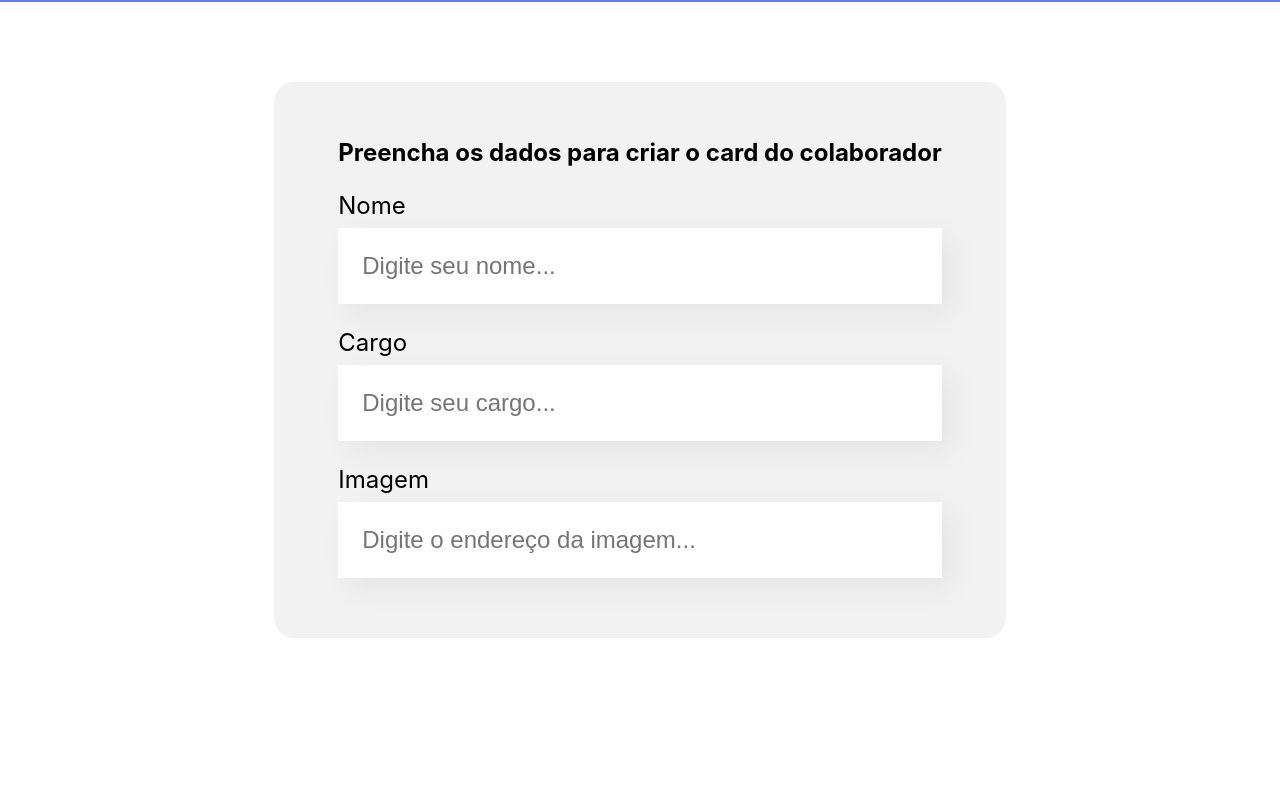
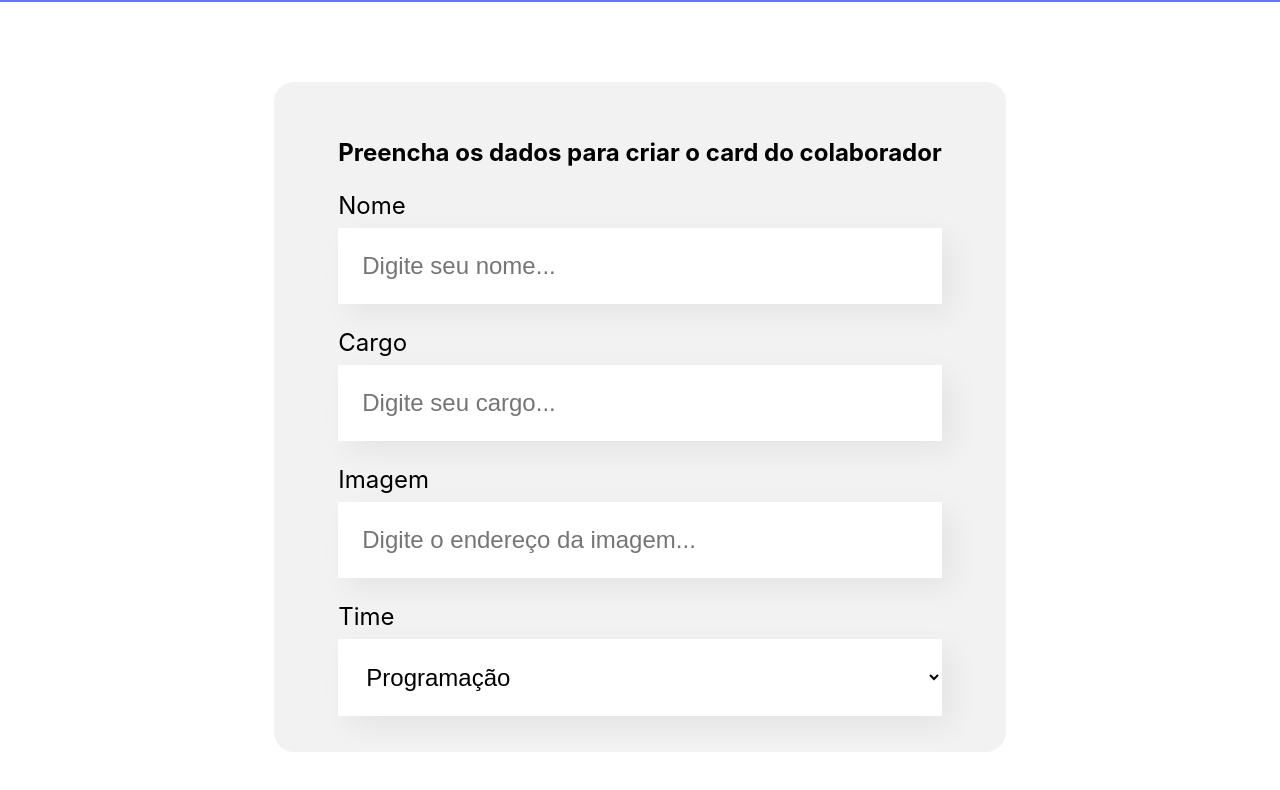
Before and after one commit to gabriel-projetos/ReactProjects, a React (Create React App) app in the folder AluraCourses/Explore React/organo/: page / in a window 1280 px wide. Shown: the part 496-1286 px from the top of the page. Before the commit the page ends 1214 px from the top, so only its background shows below. Built offline with nearby package versions, Linux system fonts and the light colour scheme.

Commit message:
componente de lista

```diff
--- a/AluraCourses/Explore React/organo/src/componentes/Formulario/Formulario.js
+++ b/AluraCourses/Explore React/organo/src/componentes/Formulario/Formulario.js
@@ -1,7 +1,18 @@
 import './Formulario.css'
 import CampoTexto from '../CampoTexto'
+import ListaSuspensa from '../ListaSuspensa'
 
 const Formulario = () => {
+
+    const times = [
+        'Programação',
+        'Front-End',
+        'Data Science',
+        'Ux e Design',
+        'Mobile',
+        'Inovação e Gestão'
+    ]
+
     return (
         <section className="formulario">
             <form>
@@ -9,6 +20,7 @@
                 <CampoTexto label="Nome" placeholder="Digite seu nome"/>
                 <CampoTexto label="Cargo" placeholder="Digite seu cargo"/>
                 <CampoTexto label="Imagem" placeholder="Digite o endereço da imagem"/>
+                <ListaSuspensa label="Time" itens={times}/>
             </form>
         </section>
     )
--- /dev/null
+++ b/AluraCourses/Explore React/organo/src/componentes/ListaSuspensa/ListaSuspensa.css
@@ -0,0 +1,15 @@
+.lista-suspensa label{
+    display: block;
+    margin-bottom: 8px;
+    font-size: 24px;
+}
+
+.lista-suspensa select {
+    background-color: #FFF;
+    box-shadow: 10px 10px 30px rgba(0, 0, 0, 0.06);
+    width: 100%;
+    border: none;
+    font-size: 24px;
+    padding: 24px;
+    box-sizing: border-box; /*tamanho de 100% levando em consideração a margim e padding */
+}
--- /dev/null
+++ b/AluraCourses/Explore React/organo/src/componentes/ListaSuspensa/ListaSuspensa.js
@@ -0,0 +1,18 @@
+import './ListaSuspensa.css'
+
+const ListaSuspensa = (props) => {
+    console.log(props.itens)
+
+    return (
+        <div className='lista-suspensa'>
+            <label>{props.label}</label>
+            <select>
+                {props.itens.map((item) => {
+                    return <option key={item}>{item}</option>
+                })}
+            </select>
+        </div>
+    )
+}
+
+export default ListaSuspensa
--- /dev/null
+++ b/AluraCourses/Explore React/organo/src/componentes/ListaSuspensa/index.js
@@ -0,0 +1 @@
+export { default } from './ListaSuspensa'
```
